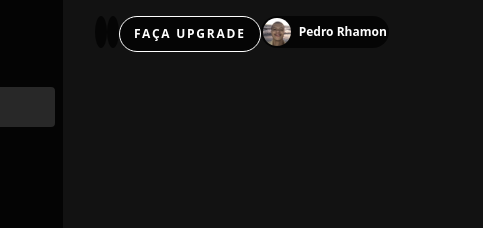
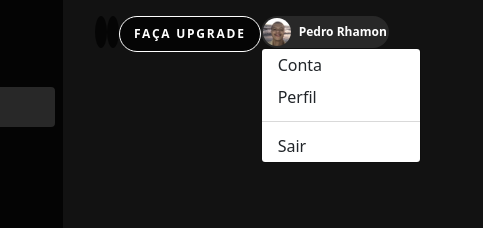
Before and after one commit to pedrorhamon/spotify-bootstrap, a plain HTML site: page index.html in a window 1280 px wide. In both pictures the pointer is over the button "Pedro Rhamon". Shown: the top 228 px of the page, 167-650 px from the left. Drawn offline with nearby package versions, Linux system fonts and the light colour scheme.

Commit message:
colocando menu

```diff
--- a/css/style.css
+++ b/css/style.css
@@ -198,6 +198,14 @@ a{
     background-color: rgba(0, 0, 0, .7);
 }
 
+.top-bar .menu:hover > .dropdown-menu {
+    display: block;
+}
+
+.top-bar .menu button:hover{
+    background-color: #282828;
+}
+
 .top-bar .menu button span{
     margin-left: 8px;
     font-weight: 700;
```
